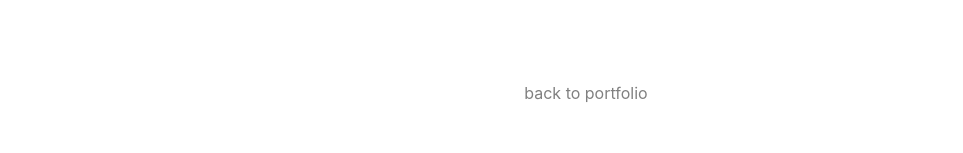
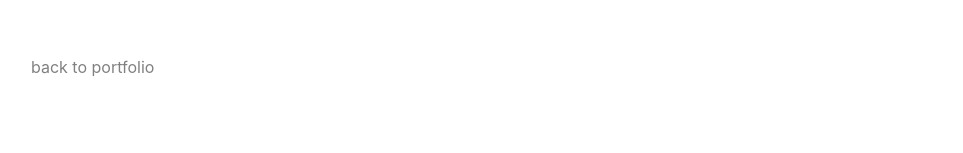
Before and after one commit to mehrdaddarraji/karime-salinas-frontend, a React (Create React App) app in the folder client/: page /portfolio/tamagochi in a window 1280 px wide. Shown: the part 945-1098 px from the top of the page, without its empty margins (54-1017 px from the left). Built offline with nearby package versions, Linux system fonts and the light colour scheme.

Commit message:
added container to portfolio & piece pages, fixed hover effect

```diff
--- a/client/src/pages/Piece.js
+++ b/client/src/pages/Piece.js
@@ -64,7 +64,7 @@ class Piece extends Component {
                 pic_one = hindsCover;
         }
         return (
-            <div style={styles.pageContainer} name="page-container">
+            <div name="page-container" className="container">
                 <div style={{color:'gray', margin:'3%'}} name='text'>
                     <div name='title'>
                         <h1>{title}</h1>
@@ -94,9 +94,7 @@ class Piece extends Component {
                         )}
                     </div>
                 </div>
-                <Link to='/portfolio'>
-                    <p style={{color:'gray'}} >back to portfolio</p>
-                </Link>
+                <a style={{color:'gray'}} href='/portfolio'>back to portfolio</a>
             </div>
 
 
--- a/client/src/pages/Portfolio.js
+++ b/client/src/pages/Portfolio.js
@@ -18,24 +18,24 @@ const styles = {
 class Portfolio extends Component {
     render() {
         return (
-            <div style={{margin:'3%'}} className="row text-center">
-                <div style= {styles.image} key='key1' className="col-lg-4 col-md-12 mb-4">
+            <div style={{margin:'3%'}} className="row text-center container">
+                <div className="col-lg-4 col-md-12 mb-4">
                     <Link to='/portfolio/yruama'>
-                        <img src={conchaImg} className="img-fluid mb-4" alt="Conchita"></img>
+                        <img style= {styles.image} key='key1' src={conchaImg} className="img-fluid mb-4" alt="Conchita"></img>
                     </Link>
                     <p style={{color:'gray'}}>Yruama T-Shirt Design</p>
                 </div>
 
-                <div style= {styles.image} key='key2' className="col-lg-4 col-md-6 mb-4">
+                <div className="col-lg-4 col-md-6 mb-4">
                     <Link to='/portfolio/hindsvinyl'>
-                        <img src={vinylImg} className="img-fluid mb-4" alt="Vinyl"></img>
+                        <img style= {styles.image} key='key2' src={vinylImg} className="img-fluid mb-4" alt="Vinyl"></img>
                     </Link>
                     <p style={{color:'gray'}}>Hinds Vinyl Cover Design</p>
                 </div>
 
-                <div style= {styles.image} key='key3' className="col-lg-4 col-md-6 mb-4">
+                <div className="col-lg-4 col-md-6 mb-4">
                     <Link to='/portfolio/tamagochi'>
-                        <img src={tamaImg} className="img-fluid mb-4" alt="Tama"></img>
+                        <img style= {styles.image} key='key3' src={tamaImg} className="img-fluid mb-4" alt="Tama"></img>
                     </Link>
                     <p style={{color:'gray'}}>Tamagotchi Sticker Design</p>
                 </div>
```
